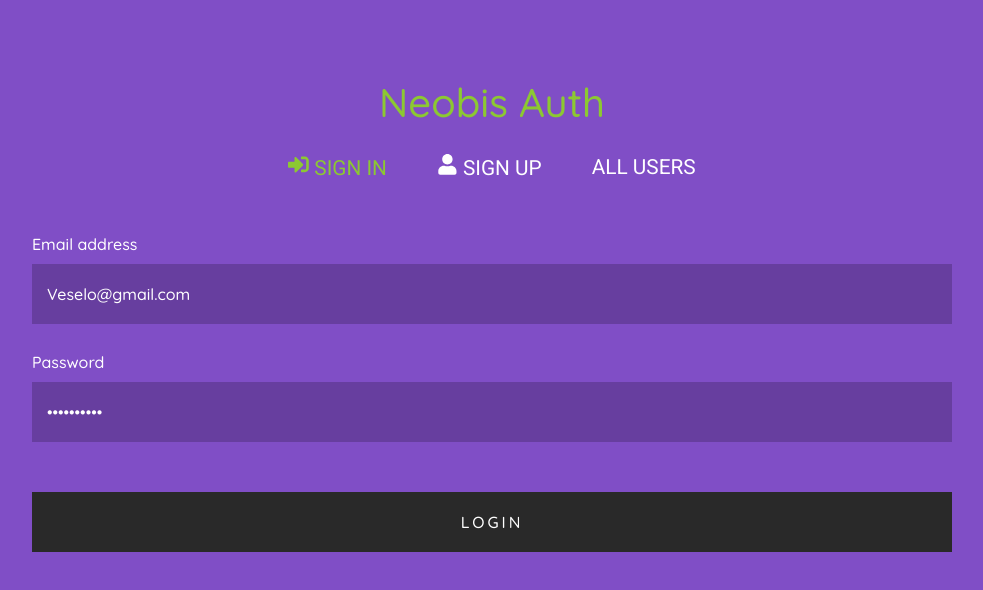
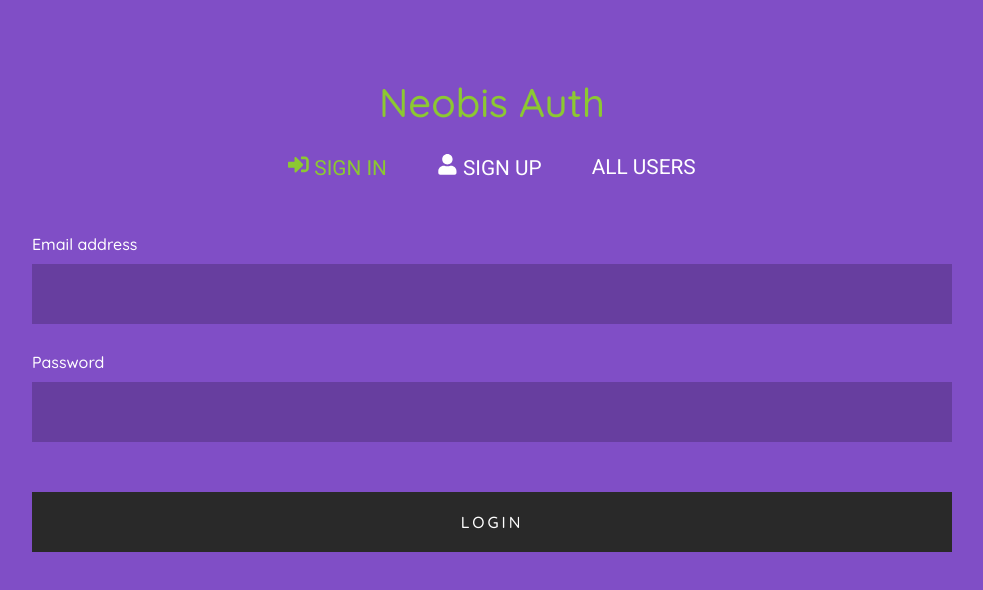
Before and after one commit to LeelaMardana/Neobis-Auth, a React (Create React App) app: page /signin in a window 1280 px wide. Shown: the top 590 px of the page, without its empty margins (148-1131 px from the left). Built offline with nearby package versions, Linux system fonts and the light colour scheme.

Commit message:
Fix message error when register

```diff
--- a/src/components/Header.jsx
+++ b/src/components/Header.jsx
@@ -31,7 +31,7 @@ const ModalStyled = styled.div`
 function Header() {
   const token = useSelector(selectAuthorization);
   const dispatch = useDispatch();
-  // logOut;
+
   return (
     <>
       <LogoStyled>
--- a/src/features/auth-slice.js
+++ b/src/features/auth-slice.js
@@ -26,7 +26,7 @@ export const signup = createAsyncThunk(
     }
   }
 );
-//
+
 // SignIn user
 export const signin = createAsyncThunk(
   '@@auth/signin',
@@ -67,8 +67,8 @@ export const authSlice = createSlice({
       .addCase(signup.fulfilled, (state, action) => {
         state.isLoading = false;
         state.isSuccess = true;
-        state.user = action.payload;
-        state.message = action.payload;
+        state.user = null;
+        state.message = action.payload.message;
       })
       .addCase(signup.rejected, (state, action) => {
         state.isLoading = false;
--- a/src/pages/Signin.jsx
+++ b/src/pages/Signin.jsx
@@ -52,8 +52,8 @@ export const Signin = () => {
   return (
     <Formik
       initialValues={{
-        email: 'Veselo@gmail.com',
-        password: 'A123456789',
+        email: '',
+        password: '',
       }}
       validationSchema={Yup.object({
         email: Yup.string()
--- a/src/pages/Signup.jsx
+++ b/src/pages/Signup.jsx
@@ -66,7 +66,7 @@ export const Signup = () => {
     <Formik
       initialValues={{
         name: '',
-        age: 0,
+        age: 30,
         email: '',
         password: '',
         terms: false,
```
